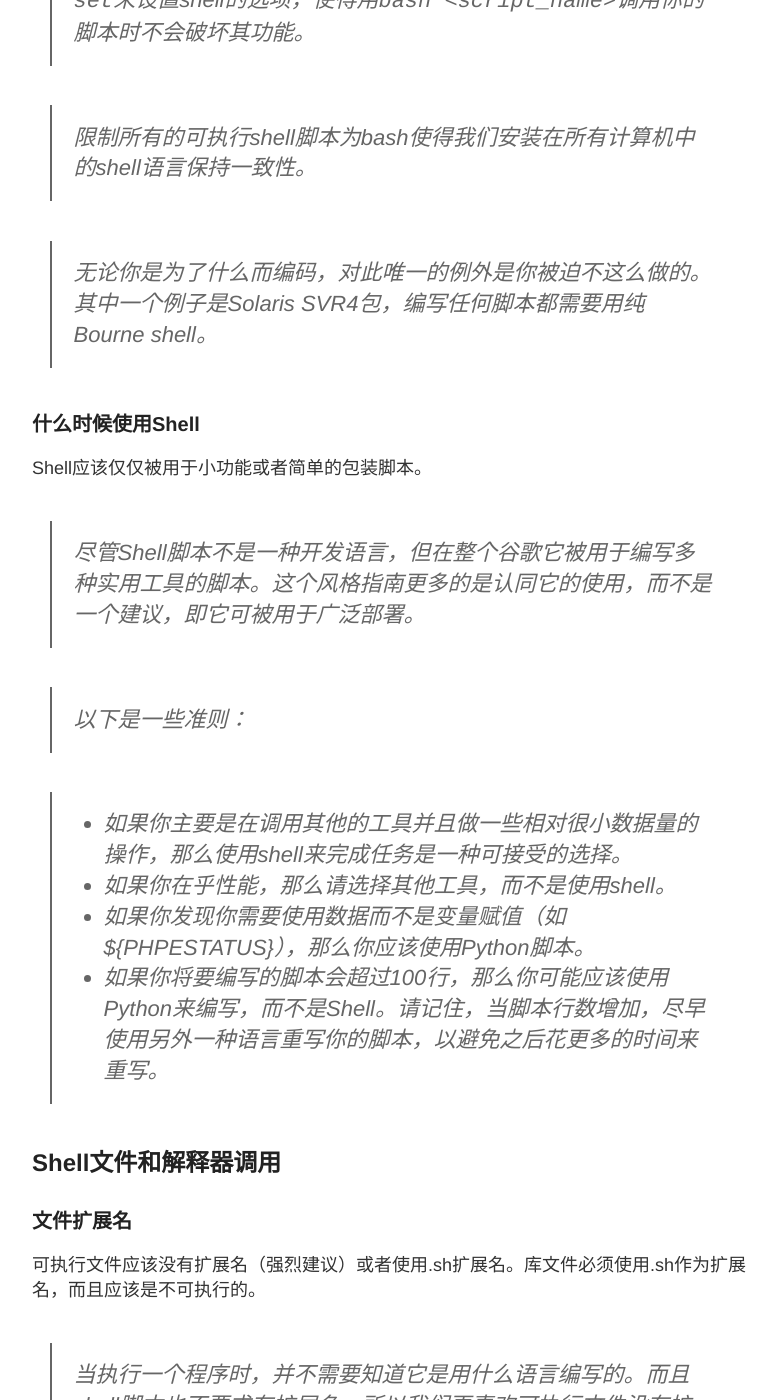
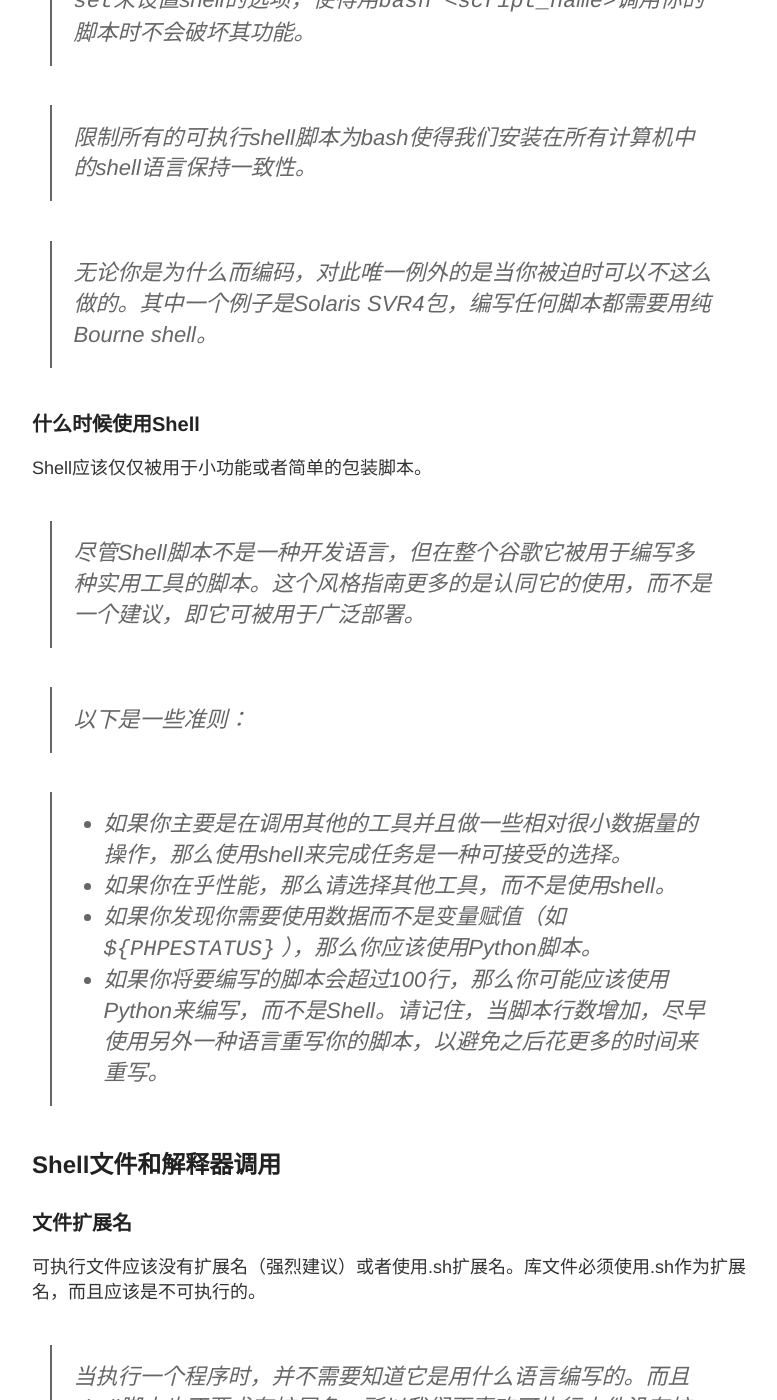
Before and after one commit to bean-zhang/bean-zhang.github.io, a Jekyll site: the page built from _posts/2016-03-15-Google-Shell-Style-Guide.md, in a window 1280 px wide and 1400 px high, scrolled down 755 px. Shown: the whole window, without its empty margins (248-1025 px from the left). Built offline with Jekyll 4.4.1, drawn with Linux system fonts in a browser that asks for light colours; comment, search, counter and statistics services are not loaded; some of the changed text lies outside the part shown.

Commit message:
Update Google Shell Style Guide

```diff
--- a/_posts/2016-03-15-Google-Shell-Style-Guide.md
+++ b/_posts/2016-03-15-Google-Shell-Style-Guide.md
@@ -24,7 +24,7 @@ Bash是唯一被允许执行的shell脚本语言。
 
 > 限制所有的可执行shell脚本为bash使得我们安装在所有计算机中的shell语言保持一致性。
 
-> 无论你是为了什么而编码，对此唯一的例外是你被迫不这么做的。其中一个例子是Solaris SVR4包，编写任何脚本都需要用纯Bourne shell。
+> 无论你是为什么而编码，对此唯一例外的是当你被迫时可以不这么做的。其中一个例子是Solaris SVR4包，编写任何脚本都需要用纯Bourne shell。
 
 ### 什么时候使用Shell
 
@@ -36,7 +36,7 @@ Shell应该仅仅被用于小功能或者简单的包装脚本。
 
 > * 如果你主要是在调用其他的工具并且做一些相对很小数据量的操作，那么使用shell来完成任务是一种可接受的选择。
 > * 如果你在乎性能，那么请选择其他工具，而不是使用shell。
-> * 如果你发现你需要使用数据而不是变量赋值（如${PHPESTATUS}），那么你应该使用Python脚本。
+> * 如果你发现你需要使用数据而不是变量赋值（如 `${PHPESTATUS}` ），那么你应该使用Python脚本。
 > * 如果你将要编写的脚本会超过100行，那么你可能应该使用Python来编写，而不是Shell。请记住，当脚本行数增加，尽早使用另外一种语言重写你的脚本，以避免之后花更多的时间来重写。
 
 ## Shell文件和解释器调用
```
Also changed, not shown: other parts of _posts/2016-03-15-Google-Shell-Style-Guide.md (+2 -2 lines).
